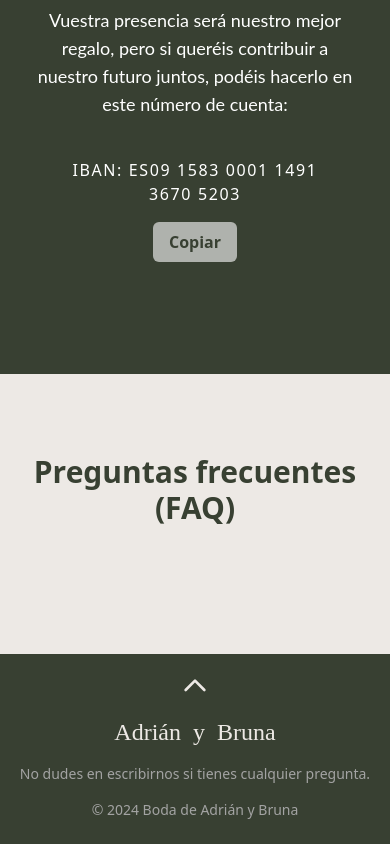
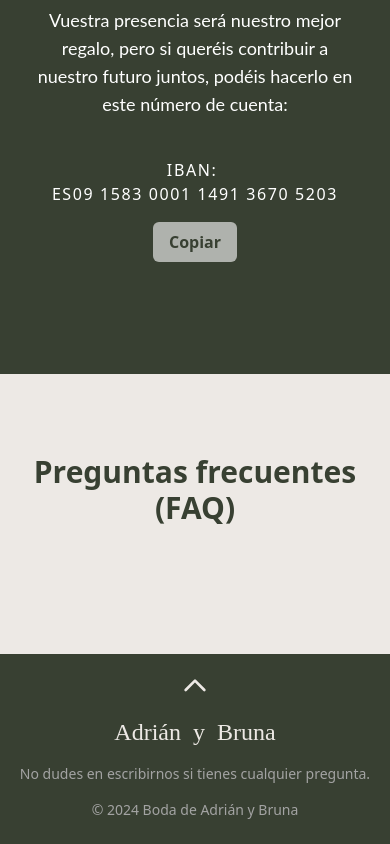
Before and after one commit to adriperezz/boda, an Astro site: page / in a window 390 px wide. Shown: the part 7714-8558 px from the top of the page. Built offline with nearby package versions, Linux system fonts and the light colour scheme; Astro itself is replaced by a stand-in of ours; a web font is replaced by a local one.

Commit message:
V2.2 / Changes

```diff
--- a/src/components/CuentaReact.jsx
+++ b/src/components/CuentaReact.jsx
@@ -21,10 +21,12 @@ const CuentaReact = () => {
             contribuir a nuestro futuro juntos, podéis hacerlo en este número de
             cuenta:
           </p>
-          <div className="tracking-widest lg:text-2xl font-thin py-4 px-6 inline-block text-white">
+          <div className="tracking-widest lg:text-2xl font-thin py-4 px-2 md:px-6 inline-block text-white">
             <p>
-              IBAN:
-              <span id="account-number"> ES09 1583 0001 1491 3670 5203</span>
+              IBAN:&nbsp;
+              <span id="account-number" className="block md:inline">
+                ES09 1583 0001 1491 3670 5203
+              </span>
             </p>
           </div>
           <button
--- a/src/components/Faq.astro
+++ b/src/components/Faq.astro
@@ -9,7 +9,7 @@ import FaqReact from './FaqReact';
     >
       Preguntas frecuentes (FAQ)
     </h2>
-    <div class="max-w-sm md:max-w-full mx-auto">
+    <div class="max-w-sm md:max-w-full mx-auto px-6">
       <FaqReact client:load />
     </div>
   </div>
```
